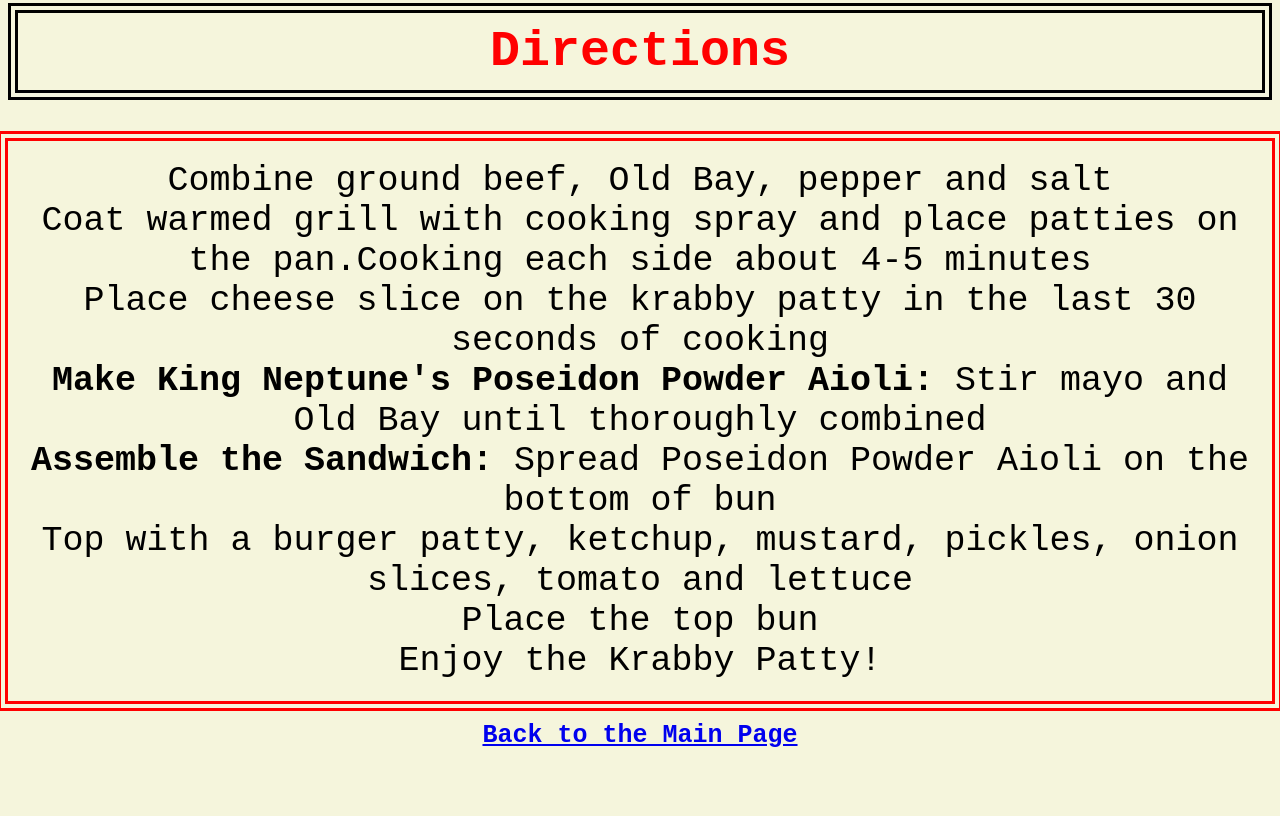
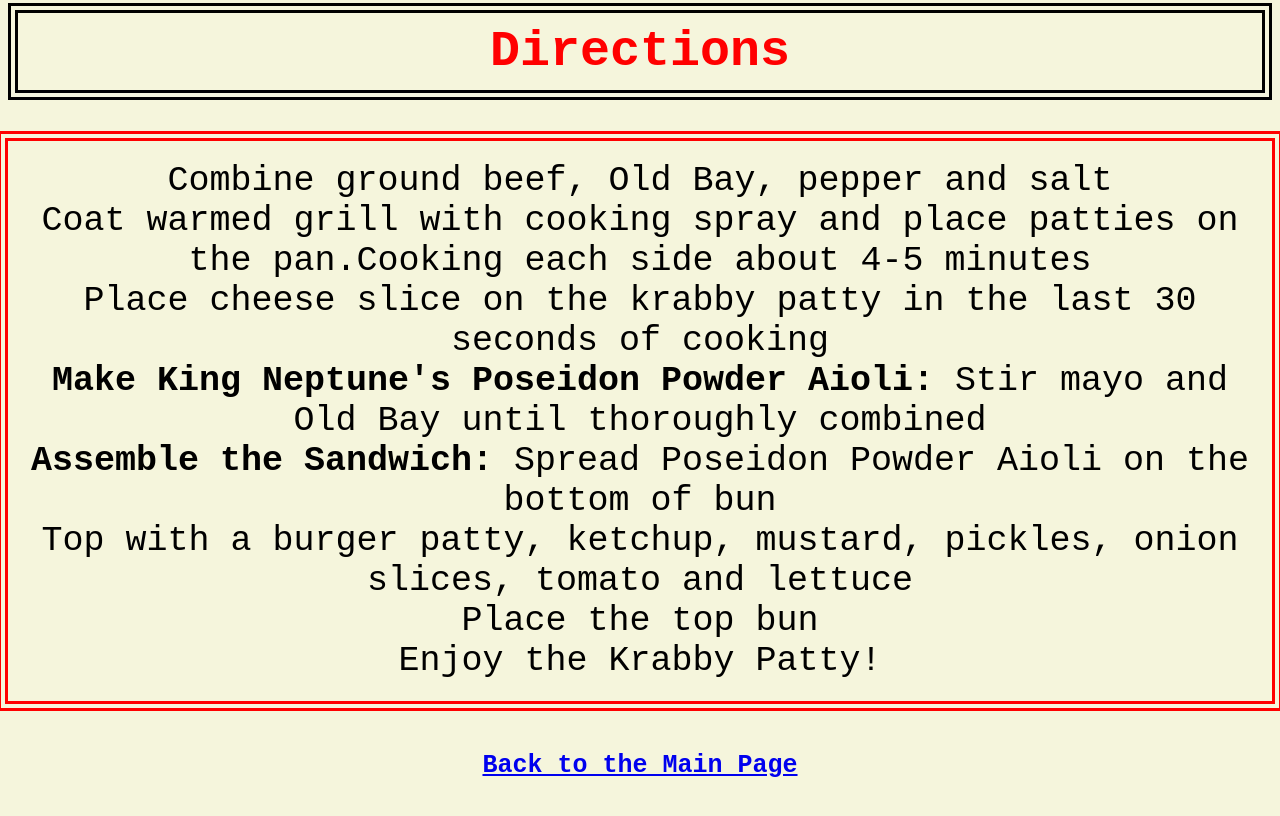
Before and after one commit to Palacelol/odin-recipes, a plain HTML site: page recipes/krabbyPatty.html in a window 1280 px wide. Shown: the part 2775-3591 px from the top of the page. Before the commit the page ends 3545 px from the top, so only its background shows below. Drawn offline with Linux system fonts and the light colour scheme.

Commit message:
Made some changes

```diff
--- a/recipes/krabbyPatty.html
+++ b/recipes/krabbyPatty.html
@@ -48,7 +48,7 @@
                 <li>Enjoy the Krabby Patty!</li>
             </ol>
 
-        <a href="../index.html">Back to the Main Page</a>
+        <a href="../index.html" class="link">Back to the Main Page</a>
 
     </body>
 </html>
```
Also changed, not shown: recipes/hamburger.html (+1 -1 lines), recipes/naruto_ramen.html (+1 -1 lines).
